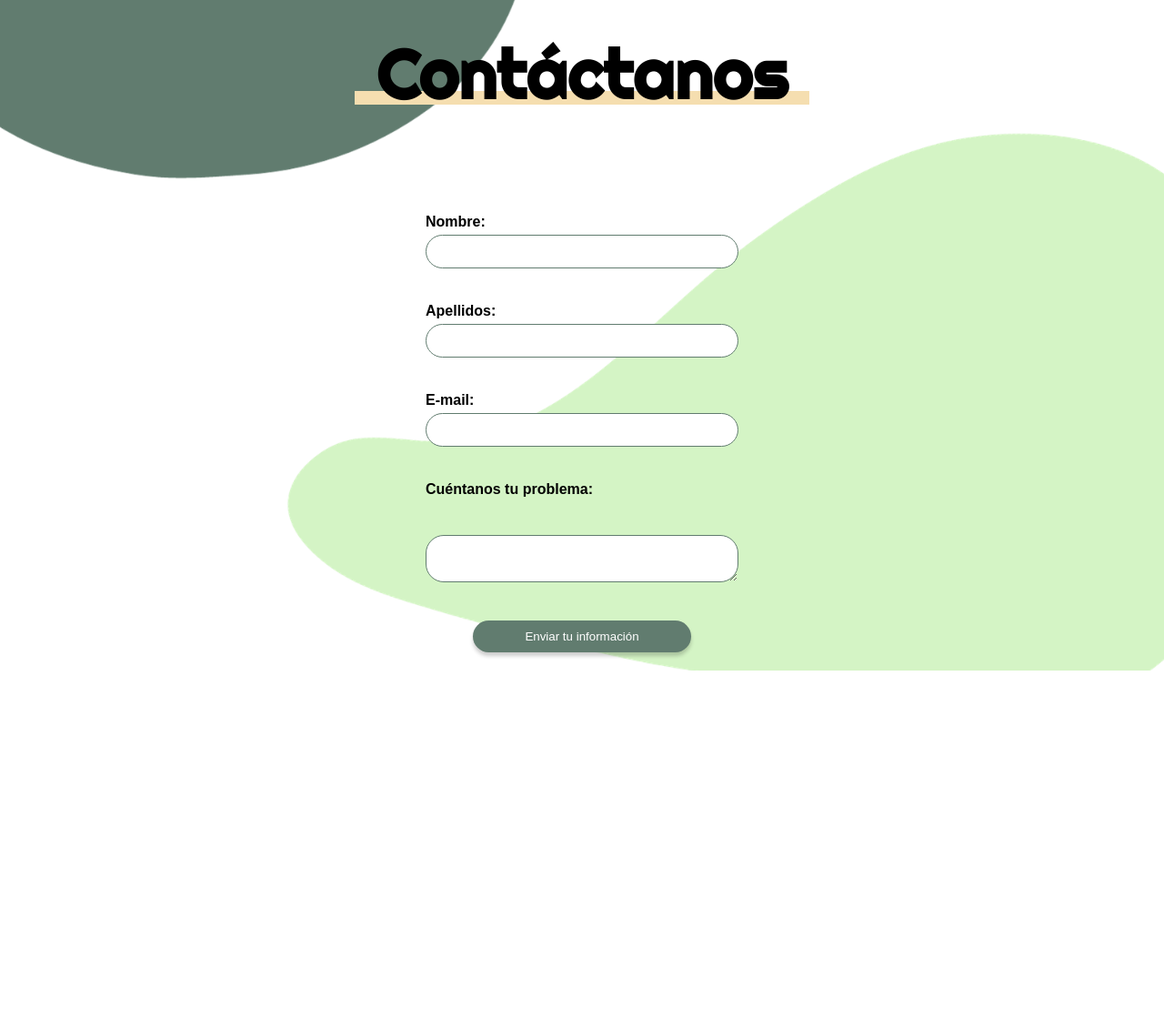
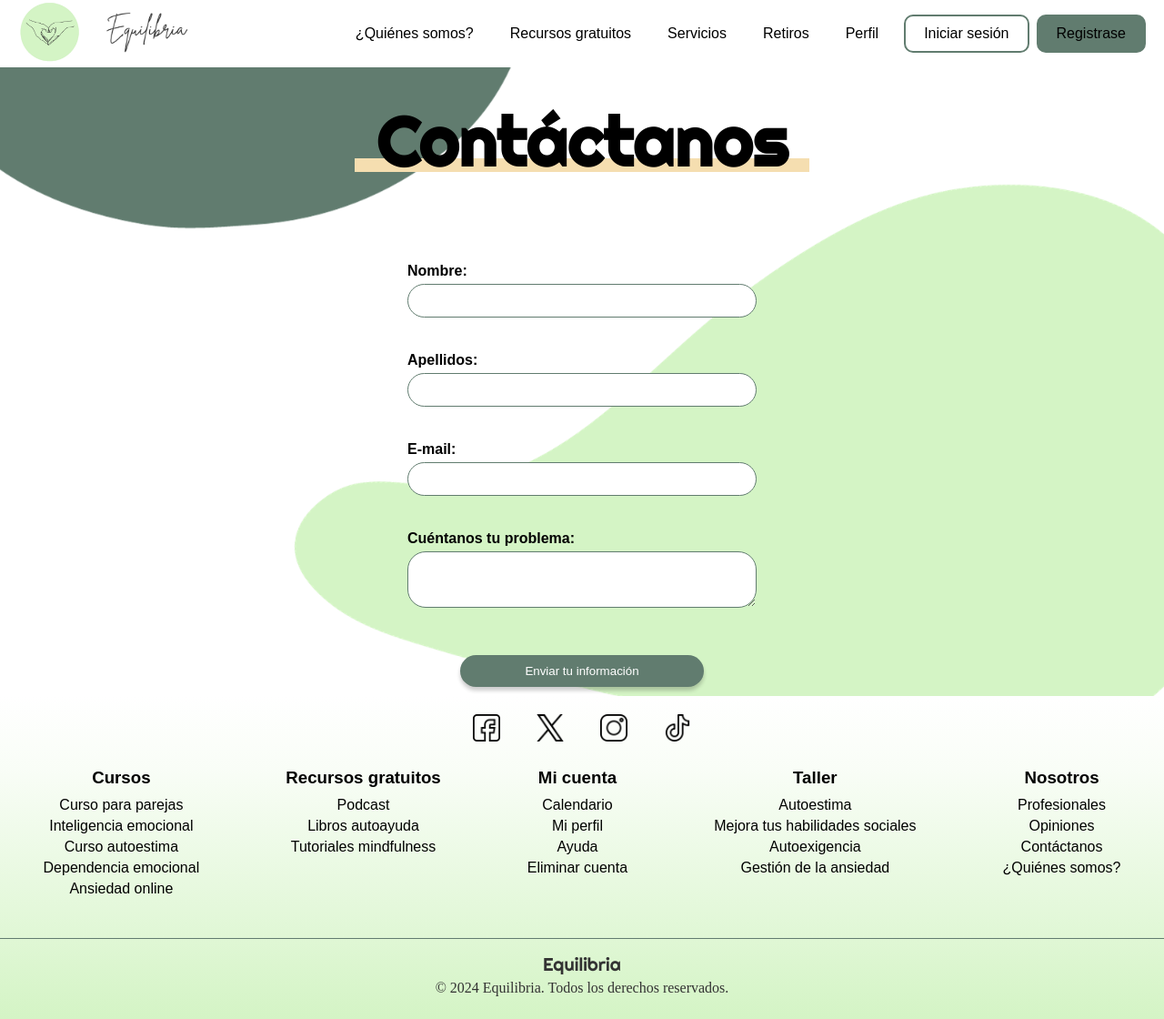
Before and after one commit to rubiocelia/Equlibria, a PHP site: page /contacto.html in a window 1280 px wide. Shown: the whole page at 91% size. Before the commit the page ends 737 px from the top, so only its background shows below. Run offline with PHP 8.4, Linux system fonts and the light colour scheme.

Commit message:
contacto fin

```diff
--- a/Proyecto_integrador/contacto.html
+++ b/Proyecto_integrador/contacto.html
@@ -9,7 +9,65 @@
     <title>Contacto-Equilibria</title>
 </head>
 
-<body class="inicioSesion">
+<body>
+    <header class="header">
+        <a href="index.html"><img class="logo" src="img/logo2.png" alt="" class="logo"></a>
+        <a href="index.html"><img class="nombre" src="img/nombre.png" alt="" class="logo"></a>
+        <nav>
+            <ul class="menu">
+                <li class="dropdown">
+                    <a href="QuienesSomos.html" class="dropbtn">¿Quiénes somos?</a>
+                    <div class="dropdown-content">
+                        <a href="#">Nosotros</a>
+                        <a href="#">Profesionales</a>
+                        <a href="#">Contáctanos</a>
+                    </div>
+                </li>
+
+                <li class="dropdown">
+                    <a href="recursosGratuitos.html" class="dropbtn">Recursos gratuitos</a>
+                    <div class="dropdown-content">
+                        <a href="#">Podcast</a>
+                        <a href="#">Libros autoayuda</a>
+                        <a href="#">Videos mindfulness</a>
+                    </div>
+                </li>
+
+                <li class="dropdown">
+                    <a href="servicios.html" class="dropbtn">Servicios</a>
+                    <div class="dropdown-content">
+                        <a href="#">Terapia psicológica</a>
+                        <a href="#">Talleres</a>
+                        <a href="#">Cursos</a>
+                        <a href="#">Asistencia a domicilio</a>
+                    </div>
+                </li>
+
+                <li class="dropdown">
+                    <a href="retiros.html" class="dropbtn">Retiros</a>
+                    <div class="dropdown-content">
+                        <a href="#">Retiro de verano</a>
+                        <a href="#">Retiro de invierno</a>
+                    </div>
+                </li>
+
+                <li class="dropdown">
+                    <a href="perfil.html" class="dropbtn">Perfil</a>
+                    <div class="dropdown-content">
+                        <a href="#">Mi perfil</a>
+                        <a href="#">Calendario</a>
+                        <a href="#">Ayuda</a>
+                        <a href="#">Eliminar cuenta</a>
+                        <a href="#">Cerrar sesión</a>
+                    </div>
+                </li>
+
+                <li class="iniciarSesion"><a href="inicio_sesion.php">Iniciar sesión</a></li>
+                <li class="registro"><a href="registrarse.php">Registrase</a></li>
+            </ul>
+        </nav>
+    </header>
+    <main class="inicioSesion">
         <div class="subrayadoFormulario">
             <h3>Contáctanos</h3>
         </div>
@@ -30,13 +88,65 @@
             <br><br>
 
             <label for="cuentanos">Cuéntanos tu problema:</label>
-        <br><br>
             <textarea name="cuentanos" id="cuentanos"></textarea>
 
             <br><br>
 
             <button type="submit">Enviar tu información</button>
         </form>
+    </main>
+
+
+    <footer>
+        <div class="redesSociales">
+            <a href="https://www.facebook.com/" target="_blank"><img src="img/facebook.png" alt="Facebook"></a>
+            <a href="https://twitter.com/" target="_blank"><img src="img/twitter.png" alt="Twitter"></a>
+            <a href="https://www.instagram.com/" target="_blank"><img src="img/instagram.png" alt="Instagram"></a>
+            <a href="https://www.tiktok.com/" target="_blank"><img src="img/tik-tok.png" alt="tiktok"></a>
+        </div>
+
+        <div class="footer-container">
+            <div class="footer-section">
+                <h3>Cursos</h3>
+                <a href="#">Curso para parejas</a>
+                <a href="#">Inteligencia emocional</a>
+                <a href="#">Curso autoestima</a>
+                <a href="#">Dependencia emocional</a>
+                <a href="#">Ansiedad online</a>
+            </div>
+            <div class="footer-section">
+                <h3>Recursos gratuitos</h3>
+                <a href="#">Podcast</a>
+                <a href="#">Libros autoayuda</a>
+                <a href="#">Tutoriales mindfulness</a>
+            </div>
+            <div class="footer-section">
+                <h3>Mi cuenta</h3>
+                <a href="#">Calendario</a>
+                <a href="#">Mi perfil</a>
+                <a href="#">Ayuda</a>
+                <a href="#">Eliminar cuenta</a>
+            </div>
+            <div class="footer-section">
+                <h3>Taller</h3>
+                <a href="#">Autoestima</a>
+                <a href="#">Mejora tus habilidades sociales</a>
+                <a href="#">Autoexigencia</a>
+                <a href="#">Gestión de la ansiedad</a>
+            </div>
+            <div class="footer-section">
+                <h3>Nosotros</h3>
+                <a href="#">Profesionales</a>
+                <a href="#">Opiniones</a>
+                <a href="#">Contáctanos</a>
+                <a href="#">¿Quiénes somos?</a>
+            </div>
+        </div>
+        <div class="footer-branding">
+            <p class="nombre_footer">Equilibria</p>
+            <p>&copy; 2024 Equilibria. Todos los derechos reservados.</p>
+        </div>
+    </footer>
 </body>
 
 </html>
--- a/Proyecto_integrador/style.css
+++ b/Proyecto_integrador/style.css
@@ -250,7 +250,6 @@ footer {
 .formInicioSesion {
   width: 30%;
   border-radius: 15px;
-  padding: 20px;
   margin: auto;
   position: relative;
   max-width: 800px;
@@ -282,7 +281,7 @@ footer {
 
 .formInicioSesion textarea {
   width: 100%;
-  padding: 10px;
+  padding: 15px;
   margin-bottom: 20px;
   border: 1px solid var(--verde-oscuro);
   border-radius: 20px;
@@ -299,7 +298,7 @@ footer {
   box-shadow: 0 4px 4px rgba(0, 0, 0, 0.2);
   transition: background-color 0.5s ease, color 0.5s ease;
   display: block;
-  margin: auto;
+  margin: 10px auto;
 }
 
 .formInicioSesion button[type="submit"]:hover {
```
Lines whose indentation alone changed are shown as unchanged.
